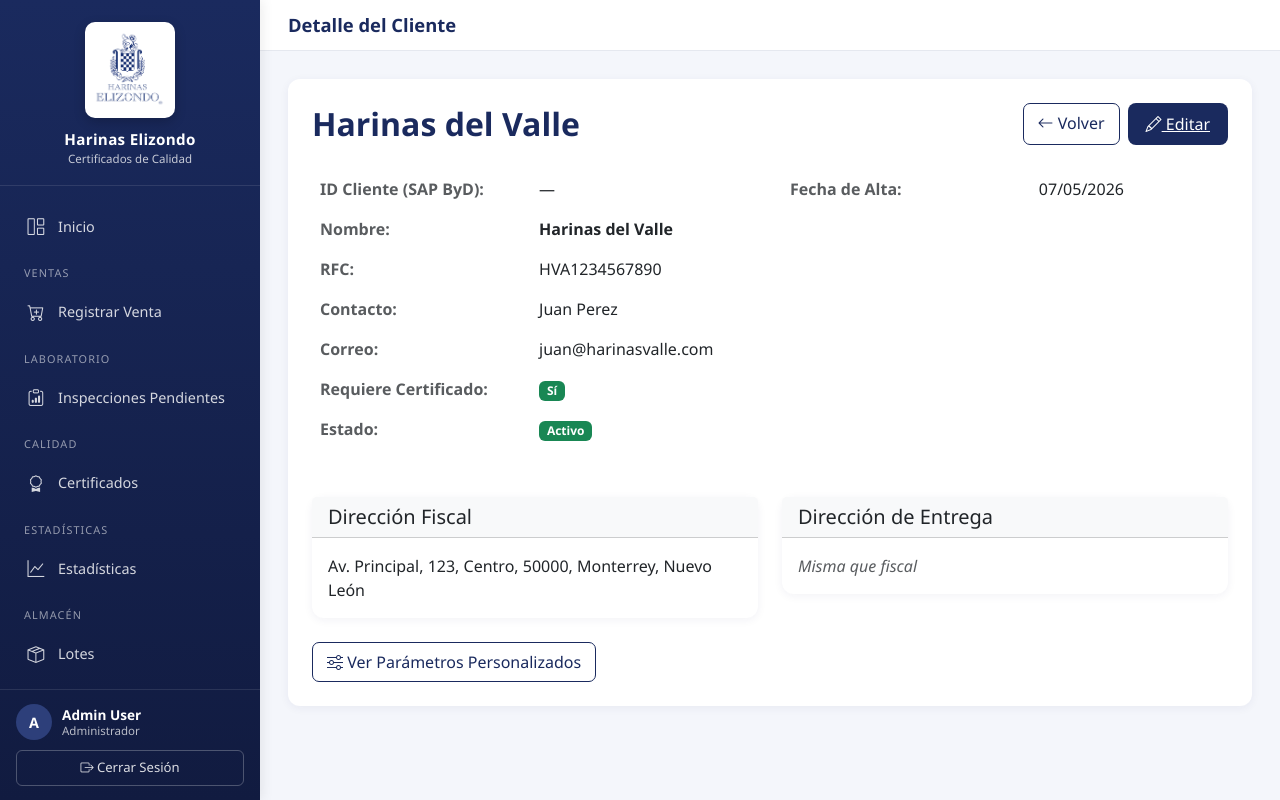
After one commit to Jachuvi/DS-proyecto-aplicativo-integrador, a Django app: page /admin-catalogo/clientes/1/ in a window 1280 px wide. The commit adds this page. Run offline with Django 5.2, Linux system fonts and the light colour scheme; a user stored in the database is signed in; data comes from the database, SQL or seed files in the repository; both versions use the stored data as it was after the commit; some libraries are stand-ins or nearby versions.

Commit message:
cambios finales

```diff
--- a/certificados/forms.py
+++ b/certificados/forms.py
@@ -6,6 +6,7 @@ class ClienteForm(forms.ModelForm):
     class Meta:
         model = Cliente
         fields = [
+            "id_cliente",
             "nombre",
             "rfc",
             "direccion_fiscal_calle",
@@ -27,7 +28,11 @@ class ClienteForm(forms.ModelForm):
             "correo_contacto",
             "requiere_certificado",
         ]
+        labels = {
+            "id_cliente": "Id cliente (SAP ByD)",
+        }
         widgets = {
+            "id_cliente": forms.TextInput(attrs={"class": "form-control", "placeholder": "ID de SAP Business ByDesign"}),
             "nombre": forms.TextInput(attrs={"class": "form-control"}),
             "rfc": forms.TextInput(attrs={"class": "form-control", "maxlength": "13"}),
             "direccion_fiscal_calle": forms.TextInput(
--- a/certificados/models.py
+++ b/certificados/models.py
@@ -56,6 +56,13 @@ class Usuario(AbstractBaseUser, PermissionsMixin):
 
 
 class Cliente(models.Model):
+    id_cliente = models.CharField(
+        max_length=50,
+        blank=True,
+        null=True,
+        unique=True,
+        help_text="ID del cliente en SAP Business ByDesign"
+    )
     nombre = models.CharField(max_length=255)
     rfc = models.CharField(max_length=13, unique=True)
 
--- /dev/null
+++ b/certificados/templates/certificados/admin/cliente_detail.html
@@ -0,0 +1,125 @@
+{% extends "base.html" %}
+{% block title %}Cliente: {{ cliente.nombre }}{% endblock %}
+{% block page_title %}Detalle del Cliente{% endblock %}
+
+{% block content %}
+<div class="card">
+    <div class="card-body p-4">
+        <div class="d-flex justify-content-between align-items-center mb-4">
+            <h2 class="card-title mb-0">{{ cliente.nombre }}</h2>
+            <div class="d-flex gap-2">
+                <a href="{% url 'cliente_list' %}" class="btn-brand-outline">
+                    <i class="bi bi-arrow-left"></i> Volver
+                </a>
+                <a href="{% url 'cliente_update' cliente.id %}" class="btn-brand">
+                    <i class="bi bi-pencil"></i> Editar
+                </a>
+            </div>
+        </div>
+
+        <div class="row">
+            <div class="col-md-6">
+                <table class="table table-borderless">
+                    <tr>
+                        <th class="text-muted">ID Cliente (SAP ByD):</th>
+                        <td>{{ cliente.id_cliente|default:"—" }}</td>
+                    </tr>
+                    <tr>
+                        <th class="text-muted">Nombre:</th>
+                        <td><strong>{{ cliente.nombre }}</strong></td>
+                    </tr>
+                    <tr>
+                        <th class="text-muted">RFC:</th>
+                        <td>{{ cliente.rfc }}</td>
+                    </tr>
+                    <tr>
+                        <th class="text-muted">Contacto:</th>
+                        <td>{{ cliente.contacto|default:"—" }}</td>
+                    </tr>
+                    <tr>
+                        <th class="text-muted">Correo:</th>
+                        <td>{{ cliente.correo_contacto }}</td>
+                    </tr>
+                    <tr>
+                        <th class="text-muted">Requiere Certificado:</th>
+                        <td>
+                            {% if cliente.requiere_certificado %}
+                            <span class="badge bg-success">Sí</span>
+                            {% else %}
+                            <span class="badge bg-secondary">No</span>
+                            {% endif %}
+                        </td>
+                    </tr>
+                    <tr>
+                        <th class="text-muted">Estado:</th>
+                        <td>
+                            {% if cliente.activo %}
+                            <span class="badge bg-success">Activo</span>
+                            {% else %}
+                            <span class="badge bg-secondary">Inactivo</span>
+                            {% endif %}
+                        </td>
+                    </tr>
+                </table>
+            </div>
+            <div class="col-md-6">
+                <table class="table table-borderless">
+                    <tr>
+                        <th class="text-muted">Fecha de Alta:</th>
+                        <td>{{ cliente.fecha_alta|date:"d/m/Y" }}</td>
+                    </tr>
+                    {% if not cliente.activo %}
+                    <tr>
+                        <th class="text-muted">Causa de Baja:</th>
+                        <td>{{ cliente.causa_baja|default:"—" }}</td>
+                    </tr>
+                    <tr>
+                        <th class="text-muted">Fecha de Baja:</th>
+                        <td>{{ cliente.fecha_baja|date:"d/m/Y"|default:"—" }}</td>
+                    </tr>
+                    {% endif %}
+                    {% if cliente.clave_doc_especificaciones %}
+                    <tr>
+                        <th class="text-muted">Clave Doc. Especificaciones:</th>
+                        <td>{{ cliente.clave_doc_especificaciones }}</td>
+                    </tr>
+                    {% endif %}
+                </table>
+            </div>
+        </div>
+
+        <div class="row mt-3">
+            <div class="col-md-6">
+                <div class="card mt-3">
+                    <div class="card-header bg-light">
+                        <h5 class="mb-0">Dirección Fiscal</h5>
+                    </div>
+                    <div class="card-body">
+                        <p class="mb-0">{{ cliente.get_direccion_fiscal|default:"—" }}</p>
+                    </div>
+                </div>
+            </div>
+            <div class="col-md-6">
+                <div class="card mt-3">
+                    <div class="card-header bg-light">
+                        <h5 class="mb-0">Dirección de Entrega</h5>
+                    </div>
+                    <div class="card-body">
+                        {% if cliente.direccion_entrega_misma %}
+                        <p class="mb-0 text-muted"><em>Misma que fiscal</em></p>
+                        {% else %}
+                        <p class="mb-0">{{ cliente.get_direccion_entrega|default:"—" }}</p>
+                        {% endif %}
+                    </div>
+                </div>
+            </div>
+        </div>
+
+        <div class="mt-4">
+            <a href="{% url 'parametro_cliente_list' cliente.id %}" class="btn-brand-outline">
+                <i class="bi bi-sliders"></i> Ver Parámetros Personalizados
+            </a>
+        </div>
+    </div>
+</div>
+{% endblock %}
--- a/certificados/templates/certificados/admin/cliente_list.html
+++ b/certificados/templates/certificados/admin/cliente_list.html
@@ -19,6 +19,7 @@
             <table class="table align-middle">
                 <thead>
                     <tr>
+                        <th>ID Cliente</th>
                         <th>Nombre</th>
                         <th>RFC</th>
                         <th>Contacto</th>
@@ -31,6 +32,7 @@
                 <tbody>
                     {% for cliente in clientes %}
                     <tr class="{% if not cliente.activo %}text-muted{% endif %}">
+                        <td>{{ cliente.id_cliente|default:"—" }}</td>
                         <td><strong>{{ cliente.nombre }}</strong></td>
                         <td>{{ cliente.rfc }}</td>
                         <td>{{ cliente.contacto }}</td>
@@ -53,6 +55,9 @@
                         </td>
                         <td class="text-end">
                             <div class="d-inline-flex gap-2">
+                                <a href="{% url 'cliente_detail' cliente.id %}" class="btn-brand-outline">
+                                    <i class="bi bi-eye"></i> Ver
+                                </a>
                                 <a href="{% url 'parametro_cliente_list' cliente.id %}" class="btn-brand-outline">
                                     <i class="bi bi-sliders"></i> Parámetros
                                 </a>
--- a/certificados/urls.py
+++ b/certificados/urls.py
@@ -33,6 +33,7 @@ urlpatterns = [
 
     # Administración — Clientes
     path('admin-catalogo/clientes/', views.ClienteListView.as_view(), name='cliente_list'),
+    path('admin-catalogo/clientes/<int:pk>/', views.ClienteDetailView.as_view(), name='cliente_detail'),
     path('admin-catalogo/clientes/nuevo/', views.ClienteCreateView.as_view(), name='cliente_create'),
     path('admin-catalogo/clientes/<int:pk>/editar/', views.ClienteUpdateView.as_view(), name='cliente_update'),
     path('admin-catalogo/clientes/<int:pk>/baja/', views.ClienteBajaView.as_view(), name='cliente_baja'),
@@ -46,6 +47,7 @@ urlpatterns = [
     # Administración — Equipos
     path('admin-catalogo/equipos/', views.EquipoListView.as_view(), name='equipo_list'),
     path('admin-catalogo/equipos/nuevo/', views.EquipoCreateView.as_view(), name='equipo_create'),
+    path('admin-catalogo/equipos/<int:pk>/', views.EquipoDetailView.as_view(), name='equipo_detail'),
     path('admin-catalogo/equipos/<int:pk>/editar/', views.EquipoUpdateView.as_view(), name='equipo_update'),
     path('admin-catalogo/equipos/<int:pk>/baja/', views.EquipoBajaView.as_view(), name='equipo_baja'),
 
--- a/certificados/views.py
+++ b/certificados/views.py
@@ -654,6 +654,12 @@ class ClienteListView(LoginRequiredMixin, AdminOnlyMixin, ListView):
     ordering = ["-activo", "nombre"]
 
 
+class ClienteDetailView(LoginRequiredMixin, AdminOnlyMixin, DetailView):
+    model = Cliente
+    template_name = "certificados/admin/cliente_detail.html"
+    context_object_name = "cliente"
+
+
 class ClienteCreateView(
     LoginRequiredMixin, AdminOnlyMixin, CatalogoFormMixin, CreateView
 ):
@@ -789,6 +795,20 @@ class EquipoListView(LoginRequiredMixin, AdminOnlyMixin, ListView):
     context_object_name = "equipos"
     ordering = ["-activo", "tipo", "serie"]
 
+    def get_queryset(self):
+        queryset = super().get_queryset()
+        filter_status = self.request.GET.get("filter", "todos")
+        if filter_status == "activos":
+            queryset = queryset.filter(activo=True)
+        elif filter_status == "baja":
+            queryset = queryset.filter(activo=False)
+        return queryset
+
+    def get_context_data(self, **kwargs):
+        ctx = super().get_context_data(**kwargs)
+        ctx["filter"] = self.request.GET.get("filter", "todos")
+        return ctx
+
 
 _EQUIPO_FIELDS = [
     "clave",
@@ -837,6 +857,12 @@ class EquipoUpdateView(
             self.request, f"Equipo '{form.cleaned_data['serie']}' actualizado."
         )
         return super().form_valid(form)
+
+
+class EquipoDetailView(LoginRequiredMixin, AdminOnlyMixin, DetailView):
+    model = Equipo
+    template_name = "certificados/admin/equipo_detail.html"
+    context_object_name = "equipo"
 
 
 class EquipoBajaView(LoginRequiredMixin, AdminOnlyMixin, View):
```
Also changed, not shown: app/asgi.py (+8 -12 lines), app/settings.py (+50 -47 lines), certificados/templates/certificados/admin/cliente_form.html (+8 -0 lines), certificados/templates/certificados/admin/equipo_detail.html (added, +103 -0 lines), certificados/templates/certificados/admin/equipo_list.html (+11 -0 lines), certificados/migrations/0018_cliente_id_cliente_alter_usuario_rol.py (added), db.sqlite3.
